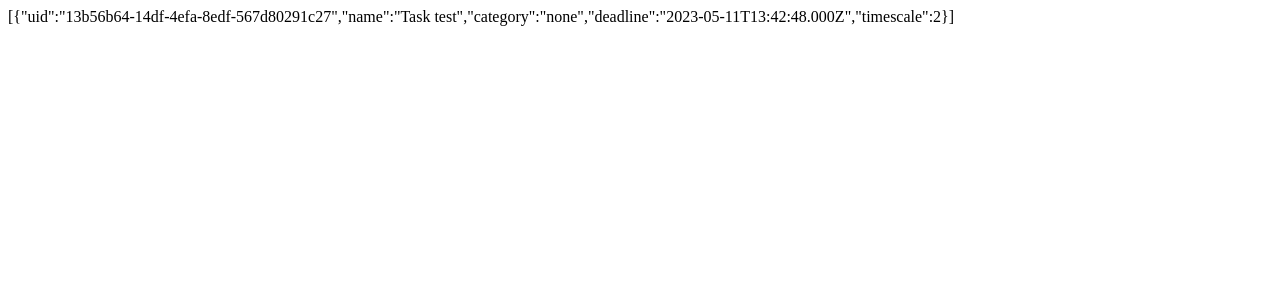
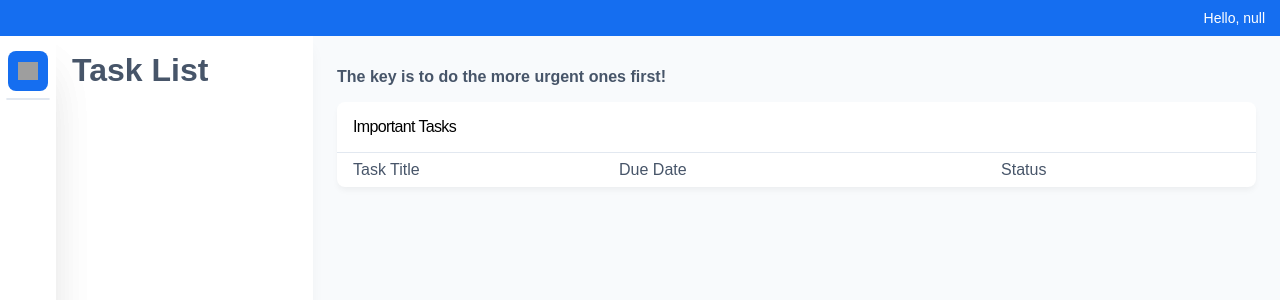
Before and after one commit to mmfallacy/task-space, a SvelteKit app: page /sandbox in a window 1280 px wide. Shown: the top 300 px of the page. Built offline with nearby package versions, Linux system fonts and the light colour scheme; grey boxes are pictures that could not be loaded; some icons are missing.

Commit message:
feat: updated sandbox page for testing

```diff
--- a/src/routes/sandbox/+page.svelte
+++ b/src/routes/sandbox/+page.svelte
@@ -1,17 +1,270 @@
 <script lang="ts">
     import { tasks } from '@/stores/task';
-    // This code snippet adds a new task with given task properties.
-    tasks.add({
-        name: 'Task test',
-        category: 'none',
-        deadline: new Date(),
-        timescale: 2,
-    });
+    import { currentUser } from '@/stores/currentUser';
+    import Layout from '../layout.svelte';
+    //import type { z } from 'zod';
+
+    console.log($currentUser);
 </script>
 
-<main>
-    {JSON.stringify($tasks)}
-</main>
+<Layout>
+    <div class="right-left-wrapper">
+        <div class="left">
+            <h1 style="font-family:arial; margin-bottom: 0px;">Task List</h1>
+        </div>
+        <div class="right">
+            <h4 style="font-family:arial; margin-top: 8px;">
+                The key is to do the more urgent ones first!
+            </h4>
+
+            <div class="tasklist-board">
+                <div class="tasklist-board-container">
+                    <div class="tasklist-board-header">
+                        <p class="TTCommons-Regular-16">Important Tasks</p>
+                    </div>
+
+                    <div class="horizontal-line" />
+
+                    <div class="tasklist-board-maincontent">
+                        <div class="tasklist-maincontent-header">
+                            <div class="tasklist-header-tasktitle">
+                                <div>
+                                    <p style="font-family:arial">Task Title</p>
+                                </div>
+                            </div>
+
+                            <div class="tasklist-header-duedate">
+                                <div>
+                                    <p style="font-family:arial">Due Date</p>
+                                </div>
+                            </div>
+
+                            <div class="tasklist-header-category">
+                                <div>
+                                    <p style="font-family:arial" />
+                                </div>
+                            </div>
+
+                            <div class="tasklist-header-status">
+                                <div>
+                                    <p style="font-family:arial">Status</p>
+                                </div>
+                            </div>
+
+                            <div class="tasklist-row-dropdown" />
+                        </div>
+
+                        {#each $tasks as task (task.uid)}
+                            <div
+                                class="tasklist-row-container"
+                                on:click={() => tasks.delete(task.uid)}
+                            >
+                                <div class="tasklist-row-tasktitle">
+                                    <div>
+                                        <p
+                                            style="font-family:arial; font-weight: bold;"
+                                        >
+                                            {task.name}
+                                        </p>
+                                    </div>
+                                </div>
+
+                                <div class="tasklist-row-duedate">
+                                    <div>
+                                        <p style="font-family:arial">
+                                            {task.deadline.toString()}
+                                        </p>
+                                    </div>
+                                </div>
+
+                                <div class="tasklist-row-category">
+                                    <div class="category-container">
+                                        <div
+                                            class="category-color"
+                                            style="background: rgb(255, 107, 0);"
+                                        />
+                                        <p style="font-family:arial">
+                                            {task.category}
+                                        </p>
+                                    </div>
+                                </div>
+
+                                <div class="tasklist-row-status">
+                                    <div>
+                                        <p
+                                            style="font-family:arial; font-weight:bold;  color: #10B981"
+                                        >
+                                            Ongoing
+                                        </p>
+                                    </div>
+                                </div>
+
+                                <div class="tasklist-row-dropdown">
+                                    <div class="dropdown">
+                                        <p />
+                                    </div>
+                                </div>
+                            </div>
+                        {/each}
+                    </div>
+                </div>
+            </div>
+        </div>
+    </div>
+</Layout>
 
 <style>
+    .tasklist-header-status {
+        flex: 1 1 170px;
+        min-width: 170px;
+    }
+
+    .tasklist-header-category {
+        flex: 1 1 150px;
+        min-width: 150px;
+    }
+
+    .tasklist-header-duedate {
+        flex: 1 1 200px;
+        min-width: 200px;
+    }
+
+    .tasklist-header-tasktitle {
+        flex: 0 1 250px;
+        min-width: 250px;
+    }
+
+    .tasklist-maincontent-header {
+        display: flex;
+        gap: 16px;
+        align-items: center;
+        width: 100%;
+        padding: 8px 16px;
+        background-color: var(--gray-100);
+        border-radius: 5px;
+    }
+
+    .dropdown {
+        background-image: url(Dropdown.png);
+        background-repeat: no-repeat;
+        background-position: center;
+        background-size: 24px;
+        margin: 10px;
+        padding: 10px;
+
+        border: none;
+        cursor: pointer;
+    }
+
+    .tasklist-row-dropdown {
+        flex: 1 1 170px;
+        min-width: 170px;
+    }
+
+    .tasklist-row-status {
+        flex: 1 1 170px;
+        min-width: 170px;
+    }
+
+    .category-color {
+        width: 16px;
+        height: 16px;
+        border-radius: 100%;
+        min-width: 16px;
+    }
+
+    .category-container {
+        width: 100%;
+        display: flex;
+        align-items: center;
+        gap: 4px;
+    }
+
+    .tasklist-row-category {
+        flex: 1 1 150px;
+        min-width: 150px;
+    }
+
+    .tasklist-row-duedate {
+        flex: 1 1 200px;
+        min-width: 200px;
+    }
+
+    .tasklist-row-tasktitle {
+        flex: 0 1 250px;
+        min-width: 250px;
+    }
+
+    .tasklist-row-container {
+        display: flex;
+        align-items: center;
+        gap: 16px;
+        width: 100%;
+        padding: 8px 8px 8px 16px;
+        border-bottom: 1px solid rgb(241, 245, 249);
+        border-radius: 4px;
+        cursor: pointer;
+        min-height: 64px;
+    }
+
+    .tasklist-board-maincontent {
+        flex: 1 1 0%;
+        display: flex;
+        flex-direction: column;
+    }
+
+    .horizontal-line {
+        border-bottom: 1px solid #e2e8f0;
+    }
+    .tasklist-board-header {
+        display: flex;
+        justify-content: space-between;
+        align-items: center;
+        padding: 16px;
+    }
+
+    .tasklist-board-container {
+        width: 100%;
+        box-shadow: rgba(0, 0, 0, 0.05) 0px 4px 6px -1px;
+        border-radius: 8px;
+        background-color: rgb(255, 255, 255);
+        margin: 16px 0;
+    }
+
+    .tasklist-board {
+        width: 100%;
+    }
+
+    .right-left-wrapper {
+        height: 100%;
+        width: 100%;
+        display: flex;
+    }
+
+    .right {
+        overflow: hidden auto;
+
+        display: flex;
+        flex-direction: column;
+        width: 100%;
+
+        padding: 24px;
+    }
+
+    .left {
+        background: white;
+        width: 320px;
+        height: 100%;
+        box-shadow: 0 10px 15px -3px rgba(0, 0, 0, 0.05);
+        padding: 16px 16px;
+        display: flex;
+        flex-direction: column;
+    }
+
+    .TTCommons-Regular-16 {
+        font-family: Arial;
+        font-size: 16px;
+        color: black;
+        letter-spacing: -0.04em;
+    }
 </style>
```
Also changed, not shown: src/components/CreateTaskModal.svelte (+13 -1 lines).
